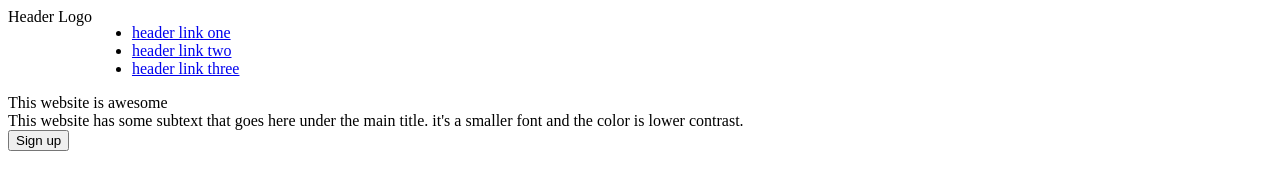
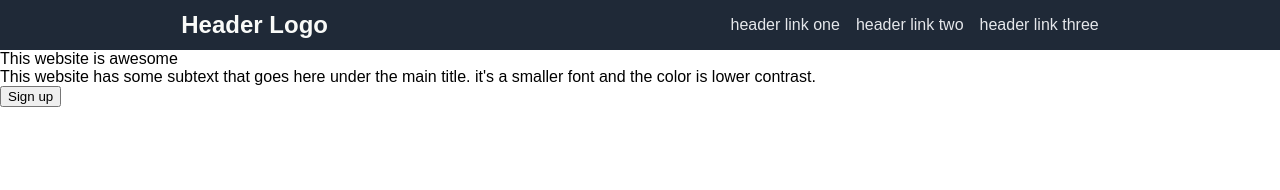
Before and after one commit to Manga-Bl-Manga/landing-page, a plain HTML site: page index.html in a window 1280 px wide. Drawn offline with Linux system fonts and the light colour scheme.

Commit message:
Styled the header as needed(hopefully)

```diff
--- a/styles.css
+++ b/styles.css
@@ -1,3 +1,32 @@
+body {
+    margin: 0px;
+    font-family:Arial, Helvetica, sans-serif;
+}
 .header{
     display: flex;
+    background-color: #1F2937;
+    padding: 0px;
+    display: flex;
+    flex-grow: 1;
+    /*padding: 0px 128px 0px 128px;*/
+    justify-content: space-around;
 }
+
+.header-logo{
+    font-size: 24px;
+    color: #F9FAF8;
+
+    align-self: center;
+    font-weight: bold;
+}
+
+.left-links{
+    display: flex;
+    list-style-type: none;
+    gap: 16px;
+}
+
+a{
+    text-decoration: none;
+    color: #E5E7EB
+}
```
